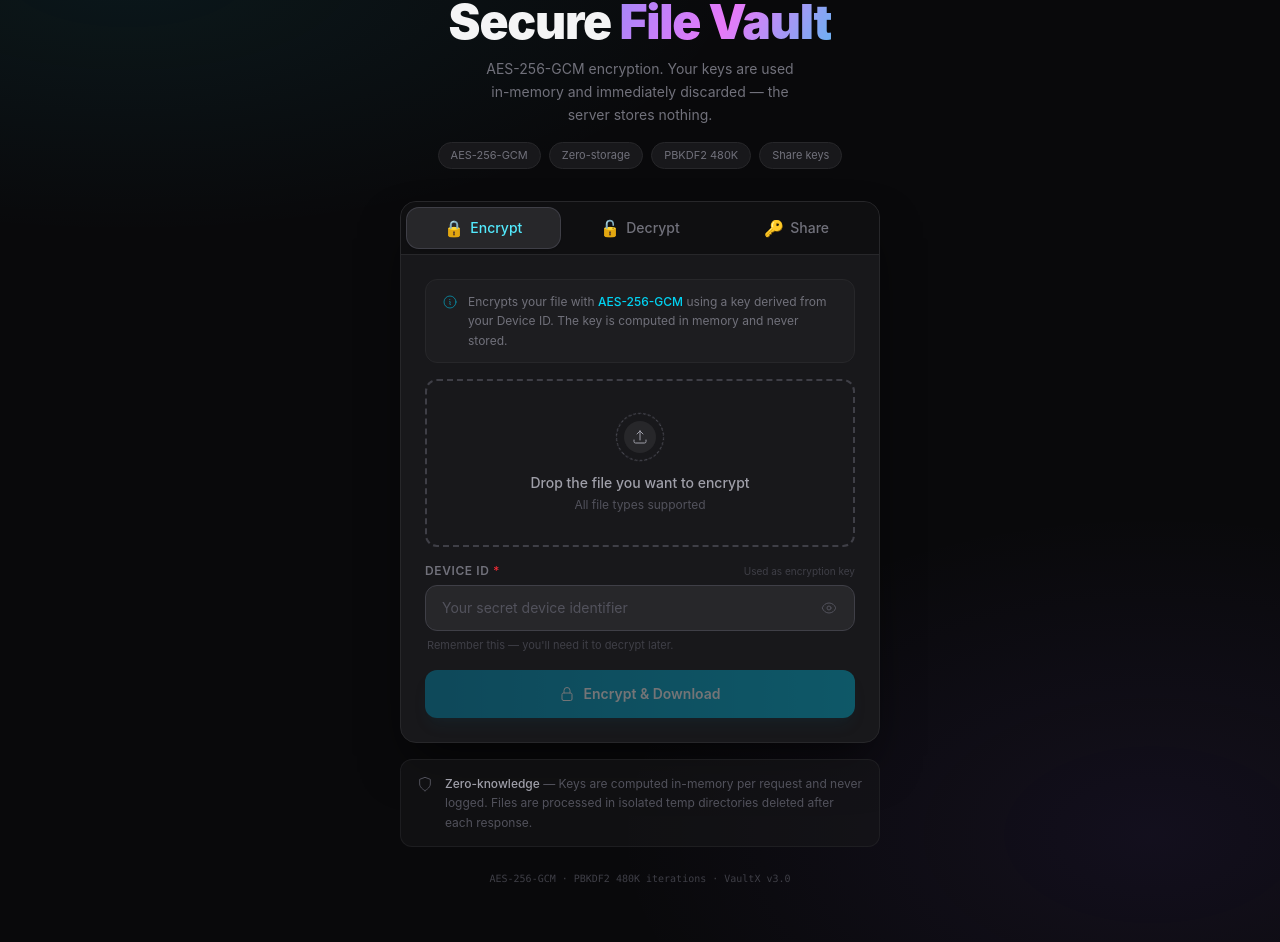
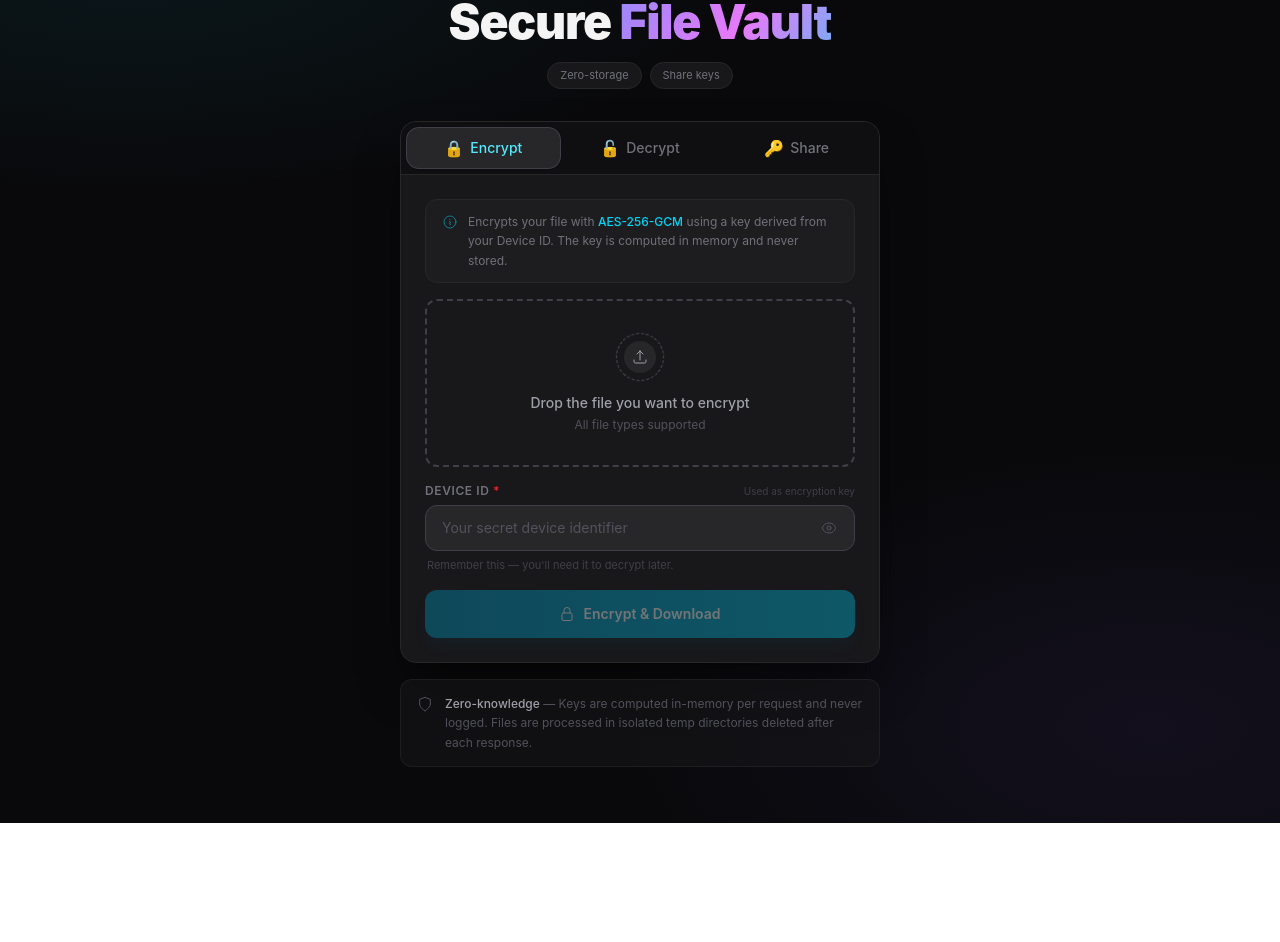
Before and after one commit to DavronNabijonv/crypto_front, a React (Vite) app: page / in a window 1280 px wide. Shown: the part 130-1072 px from the top of the page. After the commit the page ends 953 px from the top, so only its background shows below. Built offline with nearby package versions, Linux system fonts and the light colour scheme.

Commit message:
last clearing

```diff
--- a/src/App.tsx
+++ b/src/App.tsx
@@ -17,7 +17,7 @@ const TAB_ACTIVE: Record<Tab, string> = {
   share:   'bg-zinc-800 text-fuchsia-300 shadow-sm ring-1 ring-zinc-700',
 }
 
-const CHIPS = ['AES-256-GCM', 'Zero-storage', 'PBKDF2 480K', 'Share keys']
+const CHIPS = [ 'Zero-storage', 'Share keys']
 
 export default function App() {
   const [tab, setTab] = useState<Tab>('encrypt')
@@ -62,9 +62,6 @@ export default function App() {
               <span className="text-zinc-100">Secure</span>{' '}
               <span className="grad-text">File Vault</span>
             </h1>
-            <p className="mx-auto max-w-xs text-sm leading-relaxed text-zinc-500">
-              AES-256-GCM encryption. Your keys are used in-memory and immediately discarded — the server stores nothing.
-            </p>
             <div className="mt-4 flex flex-wrap items-center justify-center gap-2">
               {CHIPS.map(c => (
                 <span
@@ -116,11 +113,6 @@ export default function App() {
             </p>
           </div>
 
-          {/* Footer */}
-          <p className="mt-6 text-center font-mono text-[10px] text-zinc-700">
-            AES-256-GCM · PBKDF2 480K iterations · VaultX v3.0
-          </p>
-
         </div>
       </div>
     </div>
```
Also changed, not shown: 1 other file (tests, documents, lock files or other folders).
